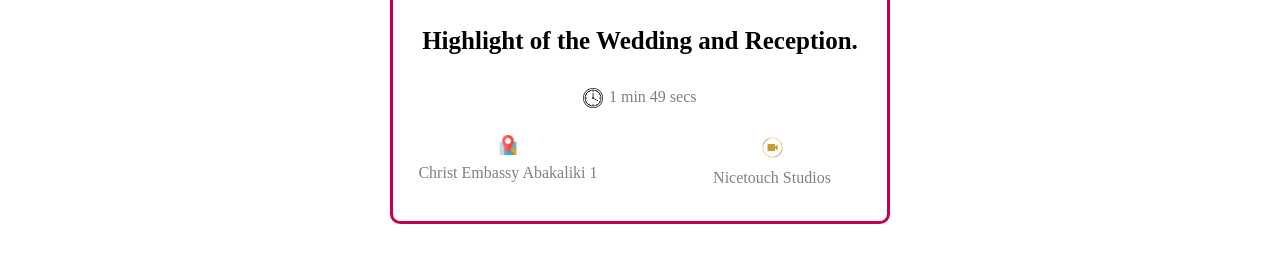
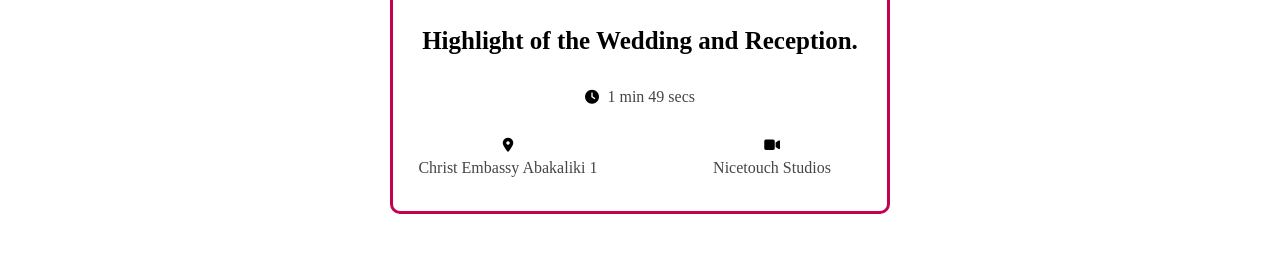
Before and after one commit to Cyprianchux/chiprian, a plain HTML site: page highlight.html in a window 1280 px wide. Shown: the part 492-754 px from the top of the page. Drawn offline with Linux system fonts and the light colour scheme.

Commit message:
Renamed text1, text2, text3 and adjusted the time-div

```diff
--- a/highlight.html
+++ b/highlight.html
@@ -5,6 +5,7 @@
   <meta name="viewport" content="width=device-width, initial-scale=1.0">
   <title>C&C 2022</title>
   <link rel="icon" href="assets/cc.png" type="image/png" sizes="512x512">
+  <link rel="stylesheet" href="https://cdnjs.cloudflare.com/ajax/libs/font-awesome/6.5.0/css/all.min.css">
   <link rel="stylesheet" href="styles/index.css">
   <link rel="stylesheet" href="styles/highlight.css">
 </head>
@@ -64,22 +65,22 @@
             </video>
           </div>
           <div class="video-details">
-            <div class="channel-details">
-              <p class="text1">Highlight of the Wedding and Reception.</p>
+            <div class="details-div">
+              <p class="details">Highlight of the Wedding and Reception.</p>
               <div class="clock-icon">
-                <img src="assets/clock-icon.png" alt="location icon">
+                <i class="fa-solid fa-clock"></i>
               </div>
-              <div class="text4-div">
-                <p class="text4">1 min 49 secs</p>
+              <div class="time-div">
+                <p class="time">1 min 49 secs</p>
               </div> <br>
               <div class="location-camera">
                 <div class="location-icon">
-                  <img src="assets/location-icon.png" alt="location icon">
-                  <p class="text2">Christ Embassy Abakaliki 1</p>
+                  <i class="fa-solid fa-location-dot"></i>
+                  <p class="location-name">Christ Embassy Abakaliki 1</p>
                 </div>
                 <div class="camera-icon">
-                  <img src="assets/gold-video-icon.png" alt="video icon">
-                  <p class="text3">Nicetouch Studios</p>
+                  <i class="fa-solid fa-video"></i>
+                  <p class="camera-name">Nicetouch Studios</p>
                 </div>
               </div>
             </div>
--- a/styles/highlight.css
+++ b/styles/highlight.css
@@ -51,7 +51,7 @@
     margin-top: 10px;
   }
 
-  .channel-details {
+  .details-div {
     text-align: center;
     justify-items: center;
     margin-top: 10px;
@@ -67,14 +67,14 @@
     width: 100%;
   }
 
-    .text1 {
+    .details {
       font-size: 25px;
       font-weight: bold;
       margin-bottom: 25px;
     }
 
-    .text2, .text3, .text4 {
-      color: grey;
+    .location-name, .camera-name, .time {
+      color: rgb(70, 69, 69);
       font-size: 16px;
       margin-top: 0;
     }
@@ -88,9 +88,11 @@
       margin-right: 2px;
     }
 
-    .text4-div {
+    .time-div {
       display: inline-block;
-      vertical-align: middle;
+    }
+    .time {
+      margin-left: 5px;
     }
 
     .location-icon, .camera-icon {
```
